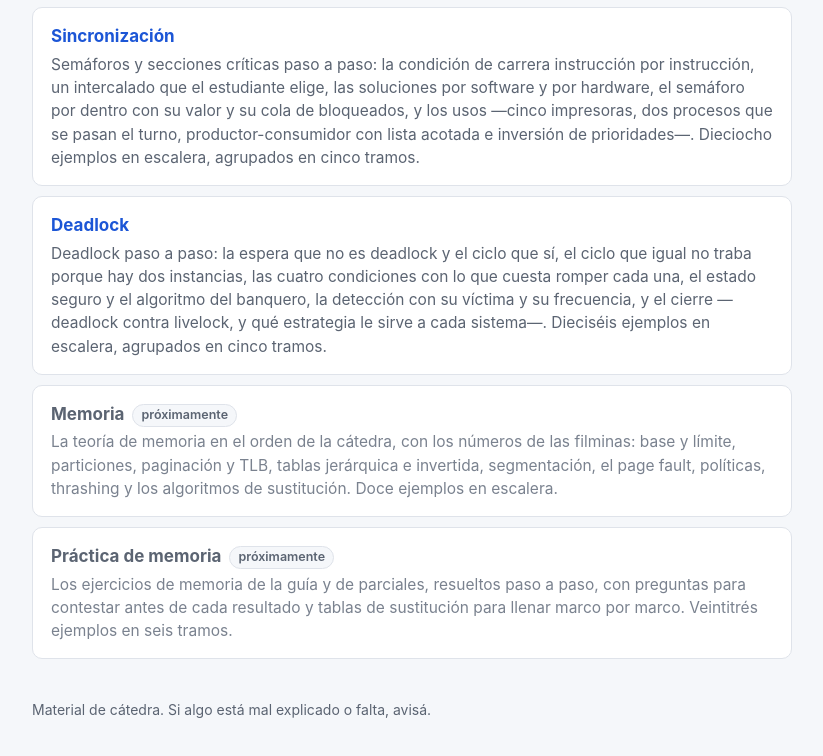
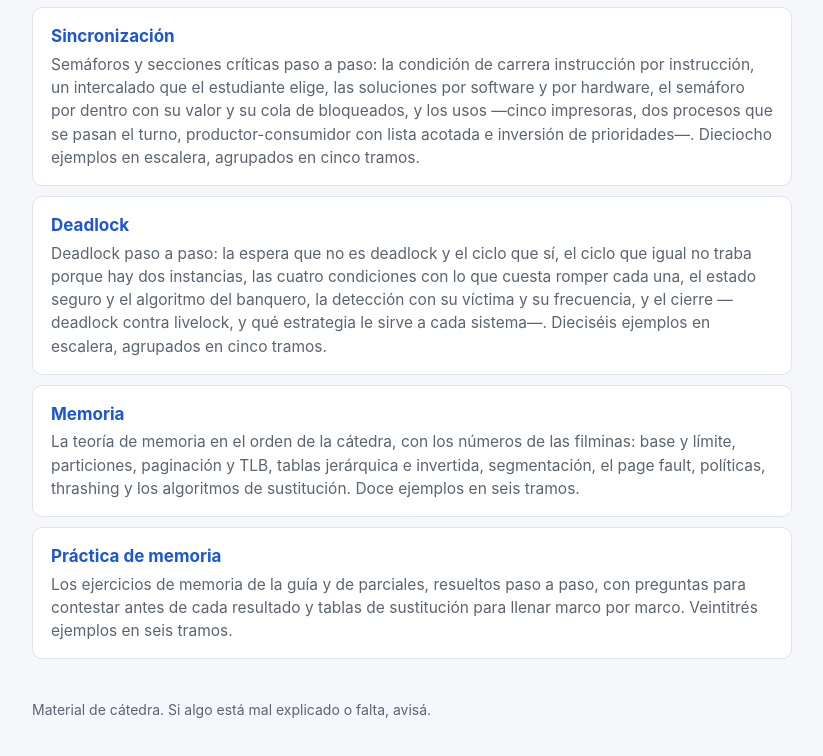
Before and after one commit to santialemarino/ssoo-recursos, a plain HTML site: page index.html in a window 1280 px wide. Shown: the part 673-1429 px from the top of the page, without its empty margins (228-1051 px from the left). Drawn offline with Linux system fonts and the light colour scheme.

Commit message:
feat: publish the memory and memory-practice resources

```diff
--- a/index.html
+++ b/index.html
@@ -125,16 +125,16 @@
         </a>
       </li>
       <li>
-        <div class="card soon">
-          <span class="name">Memoria<span class="soon-chip">próximamente</span></span>
-          <span class="description">La teoría de memoria en el orden de la cátedra, con los números de las filminas: base y límite, particiones, paginación y TLB, tablas jerárquica e invertida, segmentación, el page fault, políticas, thrashing y los algoritmos de sustitución. Doce ejemplos en escalera.</span>
-        </div>
+        <a class="card" href="memory/index.html">
+          <span class="name">Memoria</span>
+          <span class="description">La teoría de memoria en el orden de la cátedra, con los números de las filminas: base y límite, particiones, paginación y TLB, tablas jerárquica e invertida, segmentación, el page fault, políticas, thrashing y los algoritmos de sustitución. Doce ejemplos en seis tramos.</span>
+        </a>
       </li>
       <li>
-        <div class="card soon">
-          <span class="name">Práctica de memoria<span class="soon-chip">próximamente</span></span>
+        <a class="card" href="memory-practice/index.html">
+          <span class="name">Práctica de memoria</span>
           <span class="description">Los ejercicios de memoria de la guía y de parciales, resueltos paso a paso, con preguntas para contestar antes de cada resultado y tablas de sustitución para llenar marco por marco. Veintitrés ejemplos en seis tramos.</span>
-        </div>
+        </a>
       </li>
     </ul>
 
```
Also changed, not shown: 3 other files.
